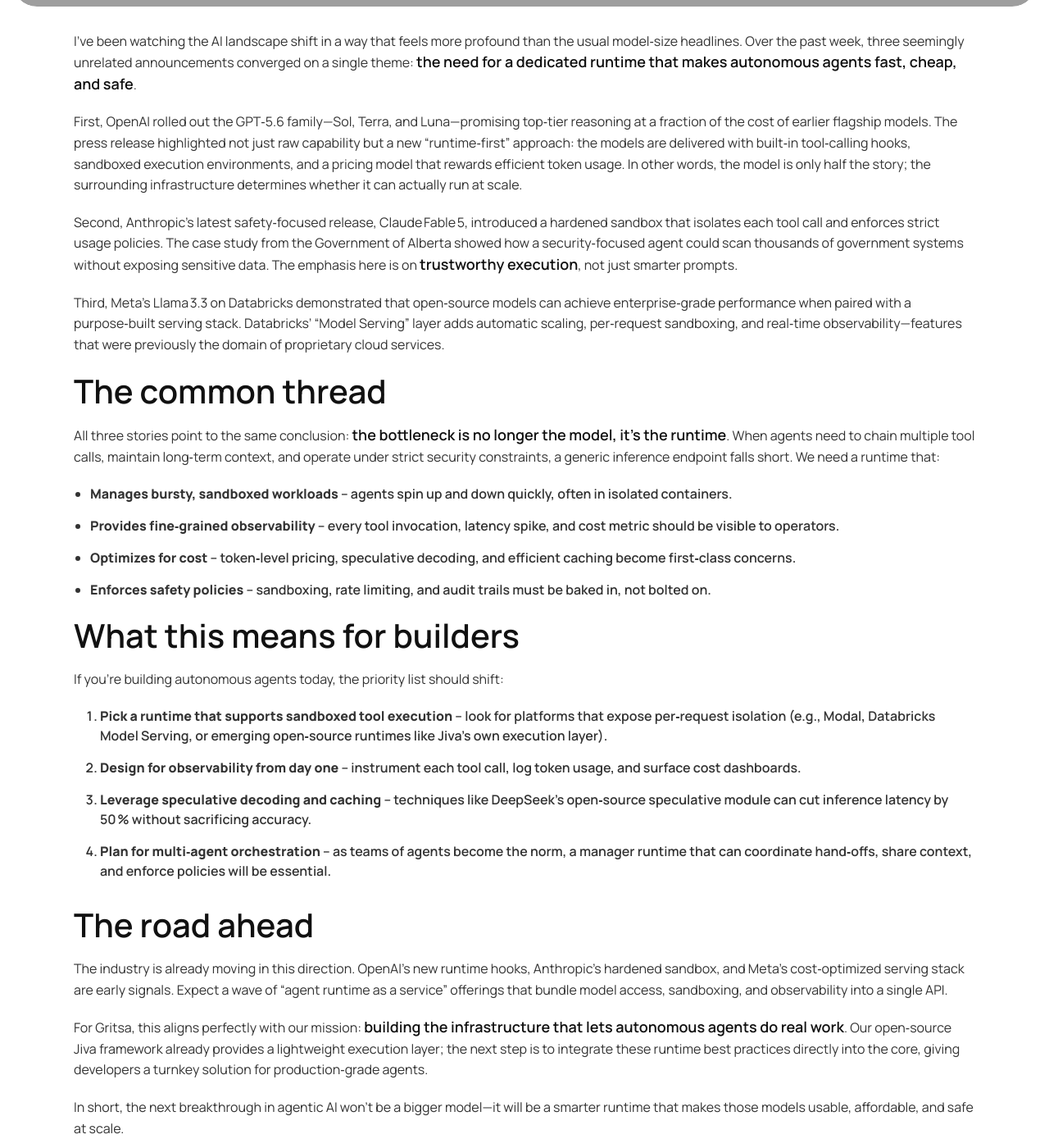
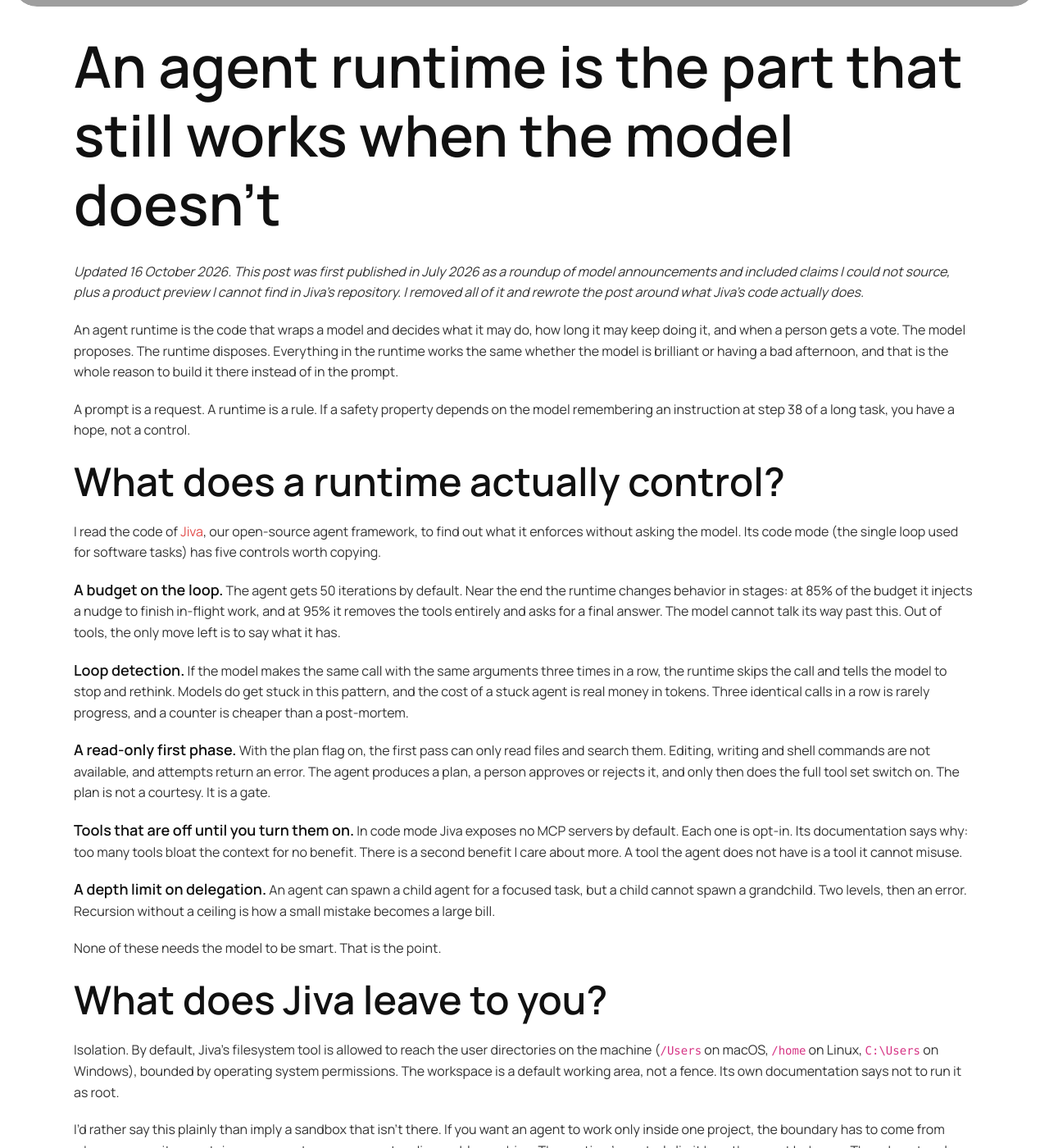
Before and after one commit to gritsa/www-gritsa.github.io, a Jekyll site: the page built from _posts/2026-07-18-why-agentic-ai-needs-a-new-runtime-infrastructure-over-models.md, in a window 1280 px wide and 1400 px high, scrolled down 1347 px. Shown: the whole window at 82% size. Built offline with Jekyll 4.4.1, drawn with Linux system fonts in a browser that asks for light colours; some of the changed text lies outside the part shown; grey boxes are pictures that could not be loaded.

Commit message:
Rewrite 07-18 runtime post around Jiva's actual runtime controls; remove unsourced claims

```diff
--- a/_posts/2026-07-18-why-agentic-ai-needs-a-new-runtime-infrastructure-over-models.md
+++ b/_posts/2026-07-18-why-agentic-ai-needs-a-new-runtime-infrastructure-over-models.md
@@ -1,50 +1,67 @@
 ---
 layout: post
-title: "Why Agentic AI Needs a New Runtime: Infrastructure Over Models"
+title: "An agent runtime is the part that still works when the model doesn't"
 date: 2026-07-17 18:32:57 +0000
-author: "Gritsa"
+last_modified_at: 2026-10-16 14:00:00 +0530
+author: "Amy Loomis"
 categories: "AI Technology"
-tags: "agentic AI, autonomous agents, LLM"
-excerpt: "Agentic AI is moving beyond flashy model releases; the real breakthrough is a new runtime that makes agents fast, cheap, and safe."
-description: "Exploring why the next wave of agentic AI hinges on infrastructure—runtime, sandboxing, and cost efficiency—rather than just bigger models."
-keywords: "agentic AI, autonomous agents, LLM, runtime infrastructure, cost efficiency, sandboxing, multi-agent orchestration"
+tags:
+  - AI agents
+  - Agent runtime
+  - Guardrails
+excerpt: "Better models do not make agents safe to run. The controls that do are the ones the runtime enforces whether or not the model behaves. Here are the ones Jiva ships, and the one it deliberately leaves to you."
+description: "What an AI agent runtime is, and which controls belong in it: iteration budgets, loop detection, read-only planning, approval gates, tool scoping. Concrete examples from Jiva, Gritsa's open-source agent framework, including its honest limits."
+keywords: "agent runtime, AI agent guardrails, agent loop detection, plan and approve, iteration budget, agent infrastructure, Jiva"
 featured_image: "/assets/img/posts/2026-07-18-why-agentic-ai-needs-a-new-runtime-infrastructure-over-models.png"
 ---
 
-I’ve been watching the AI landscape shift in a way that feels more profound than the usual model‑size headlines. Over the past week, three seemingly unrelated announcements converged on a single theme: **the need for a dedicated runtime that makes autonomous agents fast, cheap, and safe**.
+# An agent runtime is the part that still works when the model doesn't
 
-First, OpenAI rolled out the GPT‑5.6 family—Sol, Terra, and Luna—promising top‑tier reasoning at a fraction of the cost of earlier flagship models. The press release highlighted not just raw capability but a new “runtime‑first” approach: the models are delivered with built‑in tool‑calling hooks, sandboxed execution environments, and a pricing model that rewards efficient token usage. In other words, the model is only half the story; the surrounding infrastructure determines whether it can actually run at scale.
+*Updated 16 October 2026. This post was first published in July 2026 as a roundup of model announcements and included claims I could not source, plus a product preview I cannot find in Jiva's repository. I removed all of it and rewrote the post around what Jiva's code actually does.*
 
-Second, Anthropic’s latest safety‑focused release, Claude Fable 5, introduced a hardened sandbox that isolates each tool call and enforces strict usage policies. The case study from the Government of Alberta showed how a security‑focused agent could scan thousands of government systems without exposing sensitive data. The emphasis here is on **trustworthy execution**, not just smarter prompts.
+An agent runtime is the code that wraps a model and decides what it may do, how long it may keep doing it, and when a person gets a vote. The model proposes. The runtime disposes. Everything in the runtime works the same whether the model is brilliant or having a bad afternoon, and that is the whole reason to build it there instead of in the prompt.
 
-Third, Meta’s Llama 3.3 on Databricks demonstrated that open‑source models can achieve enterprise‑grade performance when paired with a purpose‑built serving stack. Databricks’ “Model Serving” layer adds automatic scaling, per‑request sandboxing, and real‑time observability—features that were previously the domain of proprietary cloud services.
+A prompt is a request. A runtime is a rule. If a safety property depends on the model remembering an instruction at step 38 of a long task, you have a hope, not a control.
 
-### The common thread
+## What does a runtime actually control?
 
-All three stories point to the same conclusion: **the bottleneck is no longer the model, it’s the runtime**. When agents need to chain multiple tool calls, maintain long‑term context, and operate under strict security constraints, a generic inference endpoint falls short. We need a runtime that:
+I read the code of [Jiva](https://github.com/KarmaloopAI/Jiva), our open-source agent framework, to find out what it enforces without asking the model. Its code mode (the single loop used for software tasks) has five controls worth copying.
 
-* **Manages bursty, sandboxed workloads** – agents spin up and down quickly, often in isolated containers.
-* **Provides fine‑grained observability** – every tool invocation, latency spike, and cost metric should be visible to operators.
-* **Optimizes for cost** – token‑level pricing, speculative decoding, and efficient caching become first‑class concerns.
-* **Enforces safety policies** – sandboxing, rate limiting, and audit trails must be baked in, not bolted on.
+**A budget on the loop.** The agent gets 50 iterations by default. Near the end the runtime changes behavior in stages: at 85% of the budget it injects a nudge to finish in-flight work, and at 95% it removes the tools entirely and asks for a final answer. The model cannot talk its way past this. Out of tools, the only move left is to say what it has.
 
-### What this means for builders
+**Loop detection.** If the model makes the same call with the same arguments three times in a row, the runtime skips the call and tells the model to stop and rethink. Models do get stuck in this pattern, and the cost of a stuck agent is real money in tokens. Three identical calls in a row is rarely progress, and a counter is cheaper than a post-mortem.
 
-If you’re building autonomous agents today, the priority list should shift:
+**A read-only first phase.** With the plan flag on, the first pass can only read files and search them. Editing, writing and shell commands are not available, and attempts return an error. The agent produces a plan, a person approves or rejects it, and only then does the full tool set switch on. The plan is not a courtesy. It is a gate.
 
-1. **Pick a runtime that supports sandboxed tool execution** – look for platforms that expose per‑request isolation (e.g., Modal, Databricks Model Serving, or emerging open‑source runtimes like Jiva’s own execution layer).
-2. **Design for observability from day one** – instrument each tool call, log token usage, and surface cost dashboards.
-3. **Leverage speculative decoding and caching** – techniques like DeepSeek’s open‑source speculative module can cut inference latency by 50 % without sacrificing accuracy.
-4. **Plan for multi‑agent orchestration** – as teams of agents become the norm, a manager runtime that can coordinate hand‑offs, share context, and enforce policies will be essential.
+**Tools that are off until you turn them on.** In code mode Jiva exposes no MCP servers by default. Each one is opt-in. Its documentation says why: too many tools bloat the context for no benefit. There is a second benefit I care about more. A tool the agent does not have is a tool it cannot misuse.
 
-### The road ahead
+**A depth limit on delegation.** An agent can spawn a child agent for a focused task, but a child cannot spawn a grandchild. Two levels, then an error. Recursion without a ceiling is how a small mistake becomes a large bill.
 
-The industry is already moving in this direction. OpenAI’s new runtime hooks, Anthropic’s hardened sandbox, and Meta’s cost‑optimized serving stack are early signals. Expect a wave of “agent runtime as a service” offerings that bundle model access, sandboxing, and observability into a single API.
+None of these needs the model to be smart. That is the point.
 
-For Gritsa, this aligns perfectly with our mission: **building the infrastructure that lets autonomous agents do real work**. Our open‑source Jiva framework already provides a lightweight execution layer; the next step is to integrate these runtime best practices directly into the core, giving developers a turnkey solution for production‑grade agents.
+## What does Jiva leave to you?
 
-In short, the next breakthrough in agentic AI won’t be a bigger model—it will be a smarter runtime that makes those models usable, affordable, and safe at scale.
+Isolation. By default, Jiva's filesystem tool is allowed to reach the user directories on the machine (`/Users` on macOS, `/home` on Linux, `C:\Users` on Windows), bounded by operating system permissions. The workspace is a default working area, not a fence. Its own documentation says not to run it as root.
 
----
+I'd rather say this plainly than imply a sandbox that isn't there. If you want an agent to work only inside one project, the boundary has to come from where you run it: a container, a separate user account, a disposable machine. The runtime's controls limit how the agent behaves. They do not replace deciding where it is allowed to stand.
 
-*If you’re interested in experimenting with a runtime‑first approach, check out our upcoming Jiva 0.4.0 preview, which includes built‑in sandboxing and cost‑aware scheduling.*
+That split is the useful way to think about the whole category. Controls on behavior (budgets, loop checks, approval gates, tool scoping) belong in the runtime. Controls on blast radius (what files, networks and credentials exist at all) belong in the environment. When an agent does damage, I would look first for a missing control on one of those two lists.
+
+## What should you ask before you deploy an agent?
+
+Four questions, in the order I'd ask them:
+
+1. What stops it if it loops? Look for a hard iteration or cost ceiling, enforced outside the prompt.
+2. Where does a human approve something? Not "can they", but where exactly, and what the agent cannot do before that point.
+3. Which tools does it have on day one? Fewer is better. Add them as the work demands.
+4. What is the worst thing it can reach? Answer that for the machine and the credentials, not the prompt.
+
+If a vendor answers any of these with "the model is trained not to," ask the question again.
+
+## Where this fits
+
+Runtime controls are one layer. The design of the pipeline decides how much the model is asked to do in the first place (I wrote about that in [agent design patterns](/blog/2026/05/26/agentic-ai-design-patterns-2026-architecting-autonomous-systems/)), and an evaluation decides whether it does it well ([write the test before you hire the agent](/blog/2026/10/12/write-the-test-before-you-hire-the-agent/)). The tools it calls through [MCP](/blog/2026/10/07/mcp-servers-in-production-what-breaks-first/) have their own failure modes.
+
+If you are moving an agent from a demo into something that touches real systems, [our AI agents service](/services/ai-agents/) is where I'd start the conversation.
+
+The model will keep getting better. The runtime is what you can still trust on the day it isn't.
```
